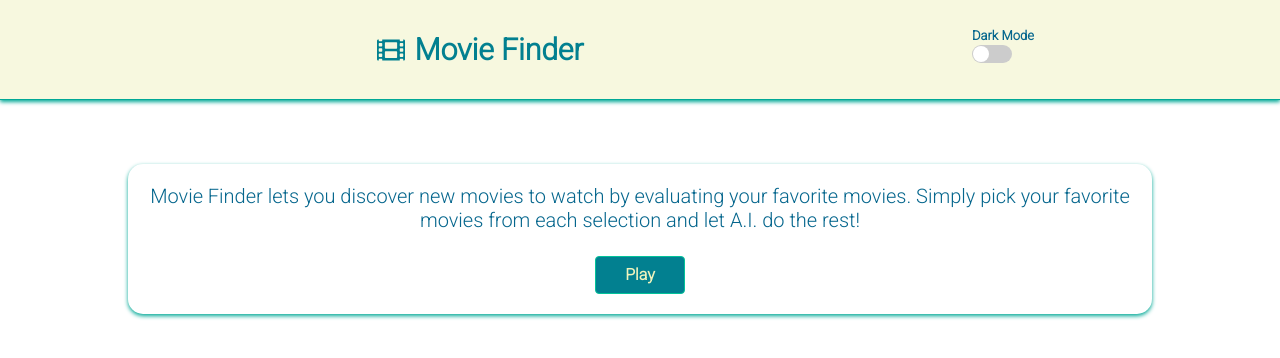
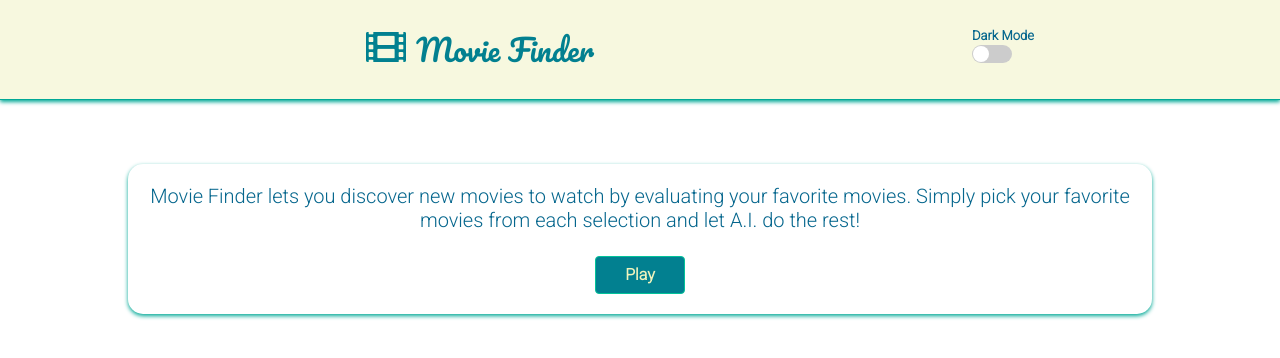
Before and after one commit to Giannoulo/Movie-finder, a React (Create React App) app: page / in a window 1280 px wide. Shown: the top 358 px of the page. Built offline with nearby package versions, Linux system fonts and the light colour scheme.

Commit message:
Changed title font and, adjusted header icon animation

```diff
--- a/public/index.html
+++ b/public/index.html
@@ -28,6 +28,9 @@
       href="https://fonts.googleapis.com/css2?family=Roboto:wght@300&display=swap"
       rel="stylesheet"
     />
+    <link rel="preconnect" href="https://fonts.googleapis.com" />
+    <link rel="preconnect" href="https://fonts.gstatic.com" crossorigin />
+    <link href="https://fonts.googleapis.com/css2?family=Pacifico&display=swap" rel="stylesheet" />
   </head>
   <body>
     <noscript>You need to enable JavaScript to run this app.</noscript>
--- a/src/Components/Header/Header.js
+++ b/src/Components/Header/Header.js
@@ -9,7 +9,7 @@ function Header(props) {
       {props.darkMode ? (
         <div className="row align-items-center dark" id="header-row">
           <div className="col-9 dark" id="header-col">
-            <FontAwesomeIcon icon={faFilm} id="header-icon" />
+            <FontAwesomeIcon icon={faFilm} id="header-icon" className="dark" />
             Movie Finder
           </div>
           <div className="col-3">
--- a/src/SCSS/_header.scss
+++ b/src/SCSS/_header.scss
@@ -15,9 +15,11 @@
 }
 
 #header-col {
+  font-family: "Pacifico", cursive;
   text-align: center;
   color: $header-font-color-light;
   font-size: 30px;
+  font-weight: 500;
   &.dark {
     background-color: $background-color-header-dark;
     color: $font-color-dark;
@@ -26,5 +28,51 @@
 
 #header-icon {
   margin-right: 10px;
-  font-size: 28px;
+  font-size: 40px;
+  animation-name: header-icon-spin-light;
+  animation-duration: 6s;
+  animation-delay: 4s;
+  animation-iteration-count: infinite;
+  animation-timing-function: ease;
+  &.dark {
+    animation-name: header-icon-spin-dark;
+    animation-duration: 6s;
+    animation-delay: 4s;
+    animation-iteration-count: infinite;
+    animation-timing-function: ease;
+  }
 }
+
+@keyframes header-icon-spin-light {
+  0% {
+    transform: rotate(0deg);
+    filter: drop-shadow(1px 1px 1px $drop-shadow-light);
+  }
+  5% {
+    filter: drop-shadow(6px 6px 2px $drop-shadow-light);
+  }
+  10% {
+    transform: rotate(180deg);
+    filter: drop-shadow(1px 1px 1px $drop-shadow-light);
+  }
+  100% {
+    transform: rotate(180deg);
+  }
+}
+
+@keyframes header-icon-spin-dark {
+  0% {
+    transform: rotate(0deg);
+    filter: drop-shadow(1px 1px 1px $drop-shadow-dark);
+  }
+  5% {
+    filter: drop-shadow(6px 6px 2px $drop-shadow-dark);
+  }
+  10% {
+    transform: rotate(180deg);
+    filter: drop-shadow(1px 1px 1px $drop-shadow-dark);
+  }
+  100% {
+    transform: rotate(180deg);
+  }
+}
--- a/src/SCSS/main.css
+++ b/src/SCSS/main.css
@@ -18,9 +18,11 @@
 }
 
 #header-col {
+  font-family: "Pacifico", cursive;
   text-align: center;
   color: #028090;
   font-size: 30px;
+  font-weight: 500;
 }
 
 #header-col.dark {
@@ -30,7 +32,122 @@
 
 #header-icon {
   margin-right: 10px;
-  font-size: 28px;
+  font-size: 40px;
+  -webkit-animation-name: header-icon-spin-light;
+          animation-name: header-icon-spin-light;
+  -webkit-animation-duration: 6s;
+          animation-duration: 6s;
+  -webkit-animation-delay: 4s;
+          animation-delay: 4s;
+  -webkit-animation-iteration-count: infinite;
+          animation-iteration-count: infinite;
+  -webkit-animation-timing-function: ease;
+          animation-timing-function: ease;
+}
+
+#header-icon.dark {
+  -webkit-animation-name: header-icon-spin-dark;
+          animation-name: header-icon-spin-dark;
+  -webkit-animation-duration: 6s;
+          animation-duration: 6s;
+  -webkit-animation-delay: 4s;
+          animation-delay: 4s;
+  -webkit-animation-iteration-count: infinite;
+          animation-iteration-count: infinite;
+  -webkit-animation-timing-function: ease;
+          animation-timing-function: ease;
+}
+
+@-webkit-keyframes header-icon-spin-light {
+  0% {
+    -webkit-transform: rotate(0deg);
+            transform: rotate(0deg);
+    -webkit-filter: drop-shadow(1px 1px 1px #00a896);
+            filter: drop-shadow(1px 1px 1px #00a896);
+  }
+  5% {
+    -webkit-filter: drop-shadow(6px 6px 2px #00a896);
+            filter: drop-shadow(6px 6px 2px #00a896);
+  }
+  10% {
+    -webkit-transform: rotate(180deg);
+            transform: rotate(180deg);
+    -webkit-filter: drop-shadow(1px 1px 1px #00a896);
+            filter: drop-shadow(1px 1px 1px #00a896);
+  }
+  100% {
+    -webkit-transform: rotate(180deg);
+            transform: rotate(180deg);
+  }
+}
+
+@keyframes header-icon-spin-light {
+  0% {
+    -webkit-transform: rotate(0deg);
+            transform: rotate(0deg);
+    -webkit-filter: drop-shadow(1px 1px 1px #00a896);
+            filter: drop-shadow(1px 1px 1px #00a896);
+  }
+  5% {
+    -webkit-filter: drop-shadow(6px 6px 2px #00a896);
+            filter: drop-shadow(6px 6px 2px #00a896);
+  }
+  10% {
+    -webkit-transform: rotate(180deg);
+            transform: rotate(180deg);
+    -webkit-filter: drop-shadow(1px 1px 1px #00a896);
+            filter: drop-shadow(1px 1px 1px #00a896);
+  }
+  100% {
+    -webkit-transform: rotate(180deg);
+            transform: rotate(180deg);
+  }
+}
+
+@-webkit-keyframes header-icon-spin-dark {
+  0% {
+    -webkit-transform: rotate(0deg);
+            transform: rotate(0deg);
+    -webkit-filter: drop-shadow(1px 1px 1px #f0f3bd);
+            filter: drop-shadow(1px 1px 1px #f0f3bd);
+  }
+  5% {
+    -webkit-filter: drop-shadow(6px 6px 2px #f0f3bd);
+            filter: drop-shadow(6px 6px 2px #f0f3bd);
+  }
+  10% {
+    -webkit-transform: rotate(180deg);
+            transform: rotate(180deg);
+    -webkit-filter: drop-shadow(1px 1px 1px #f0f3bd);
+            filter: drop-shadow(1px 1px 1px #f0f3bd);
+  }
+  100% {
+    -webkit-transform: rotate(180deg);
+            transform: rotate(180deg);
+  }
+}
+
+@keyframes header-icon-spin-dark {
+  0% {
+    -webkit-transform: rotate(0deg);
+            transform: rotate(0deg);
+    -webkit-filter: drop-shadow(1px 1px 1px #f0f3bd);
+            filter: drop-shadow(1px 1px 1px #f0f3bd);
+  }
+  5% {
+    -webkit-filter: drop-shadow(6px 6px 2px #f0f3bd);
+            filter: drop-shadow(6px 6px 2px #f0f3bd);
+  }
+  10% {
+    -webkit-transform: rotate(180deg);
+            transform: rotate(180deg);
+    -webkit-filter: drop-shadow(1px 1px 1px #f0f3bd);
+            filter: drop-shadow(1px 1px 1px #f0f3bd);
+  }
+  100% {
+    -webkit-transform: rotate(180deg);
+            transform: rotate(180deg);
+  }
 }
 
 #play-button {
```
Also changed, not shown: 1 other file (tests, documents, lock files or other folders).
